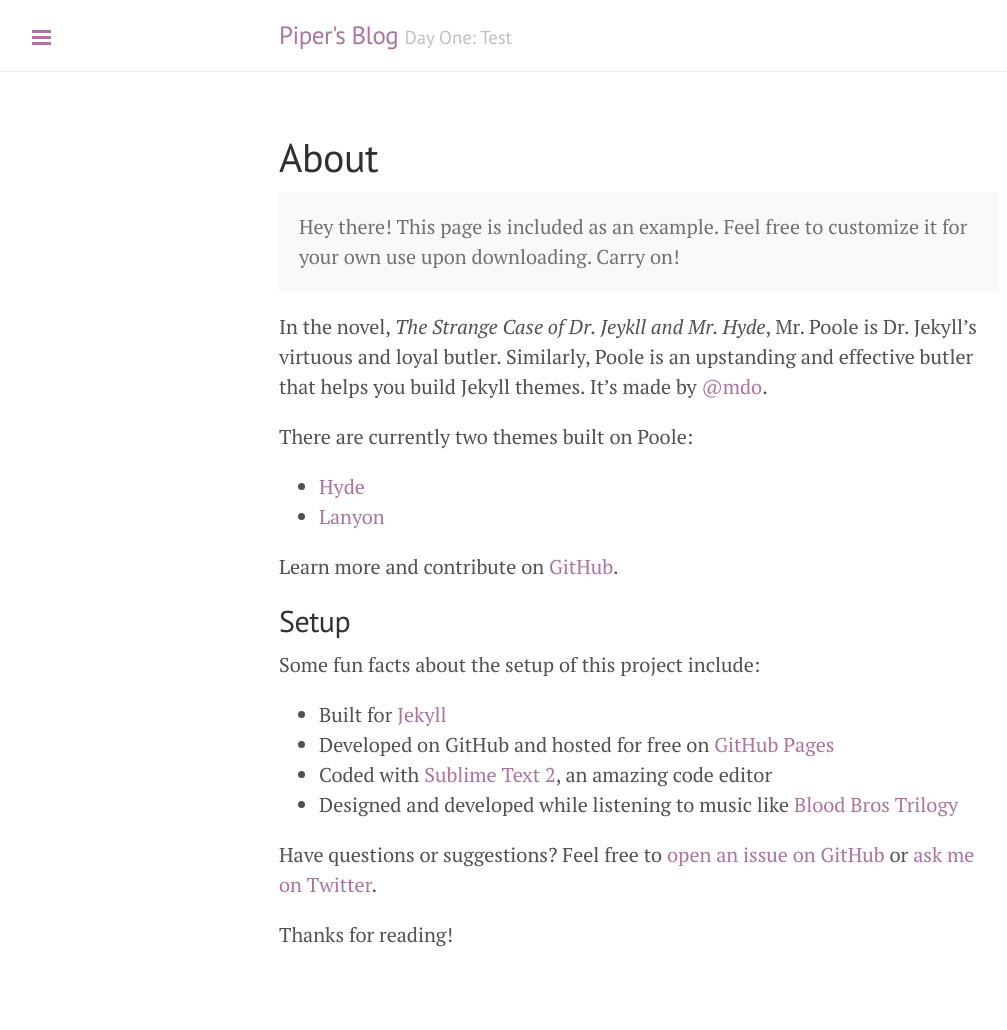
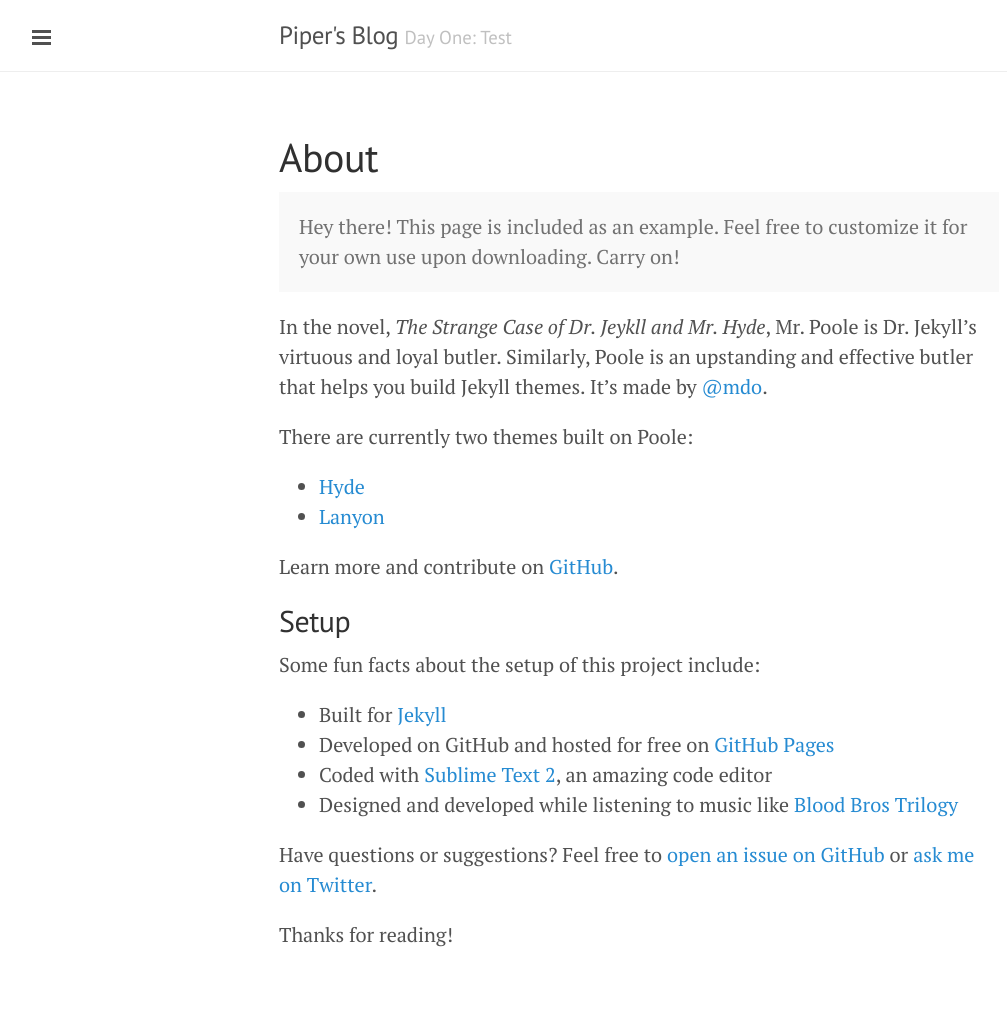
Before and after one commit to pipergray/pipergray.github.io, a Jekyll site: the page built from about.md, in a window 1280 px wide. Shown: the whole page, without its empty margins (1-1008 px from the left). Built offline with Jekyll 4.4.1, drawn with Linux system fonts in a browser that asks for light colours.

Commit message:
some message

```diff
--- a/_layouts/default.html
+++ b/_layouts/default.html
@@ -3,7 +3,7 @@
 
   {% include head.html %}
 
-  <body class="theme-base-0e">
+  <body class="theme-base-0g">
 
     {% include sidebar.html %}
 
```
